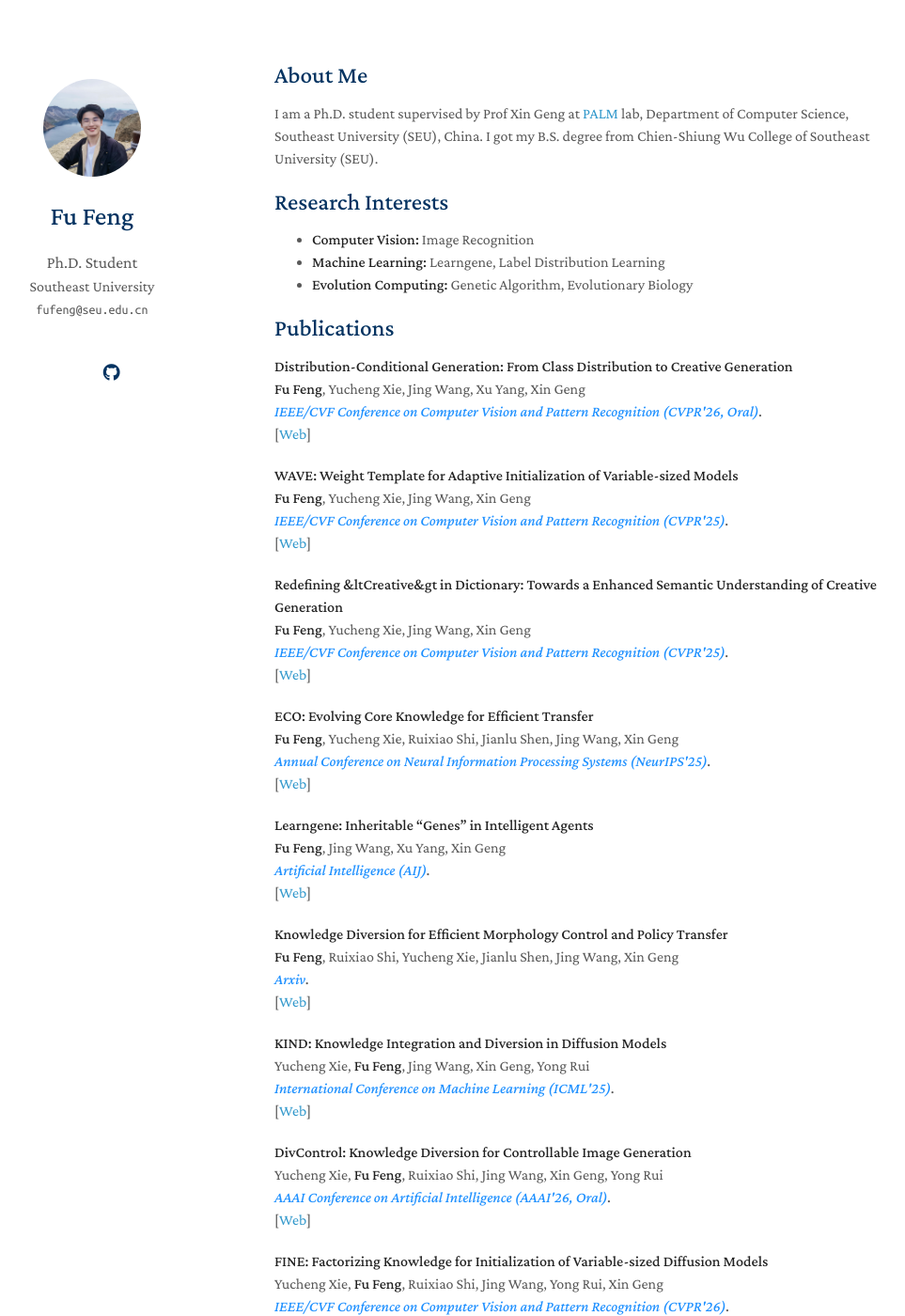
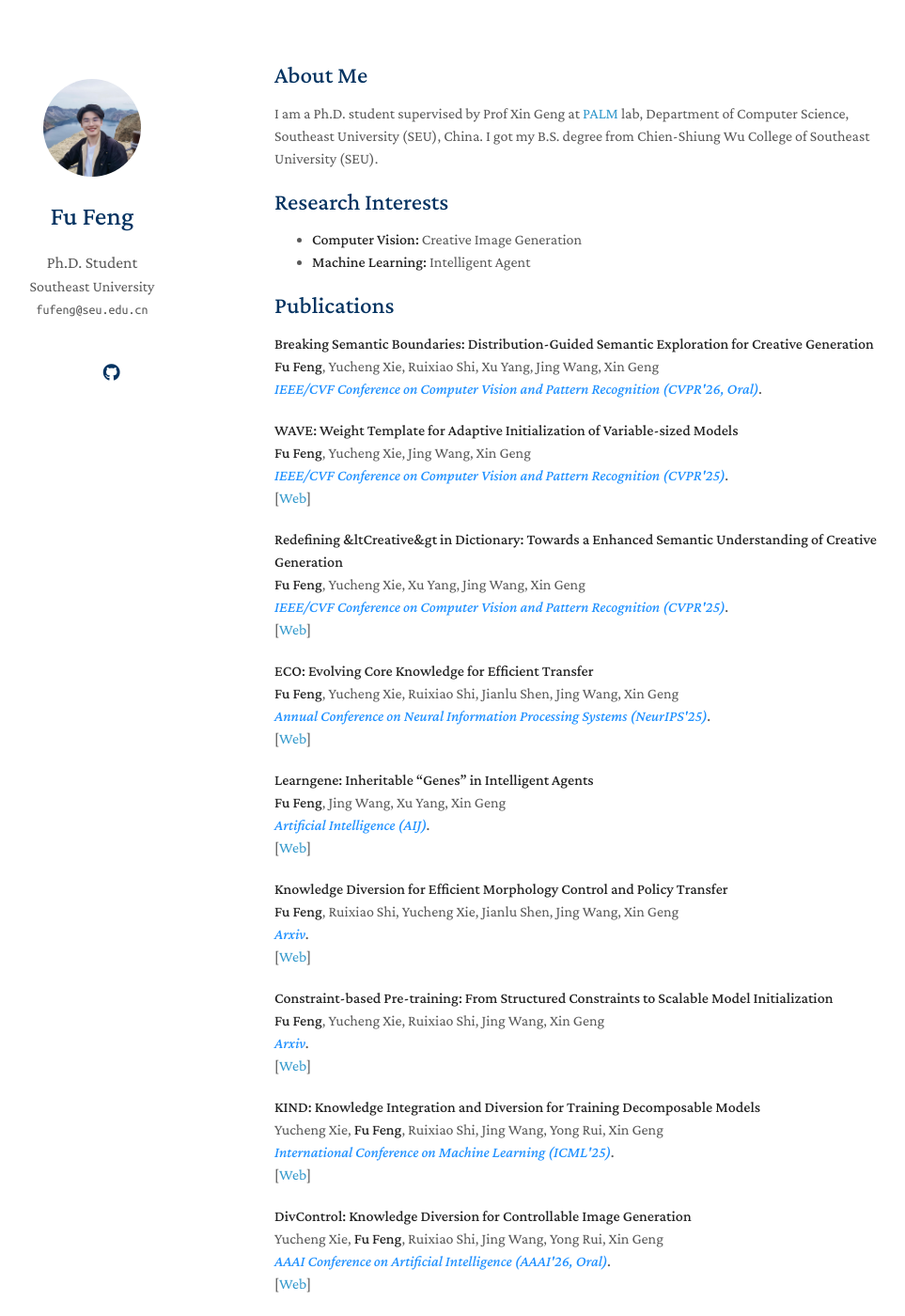
Before and after one commit to fu-feng/fu-feng.github.io, a Jekyll site: the page built from index.md, in a window 1280 px wide and 1400 px high. Shown: the whole window at 94% size, without its empty margins (178-1141 px from the left). Built offline with Jekyll 4.4.1, drawn with Linux system fonts in a browser that asks for light colours; nearby versions of some CDN libraries; a style sheet for code colours, icons or effects is not loaded; our own code applies the rules of GitHub Pages for plain Markdown files; some of the changed text lies outside the part shown.

Commit message:
Update index.md

```diff
--- a/index.md
+++ b/index.md
@@ -8,21 +8,17 @@ I am a Ph.D. student supervised by Prof Xin Geng at [PALM](http://palm.seu.edu.c
 
 ## Research Interests
 
-- **Computer Vision:** Image Recognition
-- **Machine Learning:** Learngene, Label Distribution Learning
-- **Evolution Computing:** Genetic Algorithm, Evolutionary Biology
+- **Computer Vision:** Creative Image Generation
+- **Machine Learning:** Intelligent Agent
 
 ## Publications
 [comment]: <> (Arxiv)
 <div class="paper">
-<p><strong>Distribution-Conditional Generation: From Class Distribution to Creative Generation</strong>
+<p><strong>Breaking Semantic Boundaries: Distribution-Guided Semantic Exploration for Creative Generation</strong>
 <br />
-<strong>Fu Feng</strong>, Yucheng Xie, Jing Wang, Xu Yang, Xin Geng
+<strong>Fu Feng</strong>, Yucheng Xie, Ruixiao Shi, Xu Yang, Jing Wang, Xin Geng
 <br />
 <em><strong><i style="color:#1e90ff">IEEE/CVF Conference on Computer Vision and Pattern Recognition (CVPR'26, Oral)</i></strong>.</em>
-<br />
-   [<a href="https://arxiv.org/abs/2505.03667">Web</a>]
-<br/>
 </p>
 </div>
 
@@ -43,7 +39,7 @@ I am a Ph.D. student supervised by Prof Xin Geng at [PALM](http://palm.seu.edu.c
 <div class="paper">
 <p><strong>Redefining &ltCreative&gt in Dictionary: Towards a Enhanced Semantic Understanding of Creative Generation</strong>
 <br />
-<strong>Fu Feng</strong>, Yucheng Xie, Jing Wang, Xin Geng
+<strong>Fu Feng</strong>, Yucheng Xie, Xu Yang, Jing Wang, Xin Geng
 <br />
 <em><strong><i style="color:#1e90ff">IEEE/CVF Conference on Computer Vision and Pattern Recognition (CVPR'25)</i></strong>.</em>
 <br />
@@ -93,9 +89,22 @@ I am a Ph.D. student supervised by Prof Xin Geng at [PALM](http://palm.seu.edu.c
 
 [comment]: <> (Arxiv)
 <div class="paper">
-<p><strong>KIND: Knowledge Integration and Diversion in Diffusion Models</strong>
+<p><strong>Constraint-based Pre-training: From Structured Constraints to Scalable Model Initialization</strong>
 <br />
-Yucheng Xie, <strong>Fu Feng</strong>, Jing Wang, Xin Geng, Yong Rui
+<strong>Fu Feng</strong>, Yucheng Xie, Ruixiao Shi, Jing Wang, Xin Geng
+<br />
+<em><strong><i style="color:#1e90ff">Arxiv</i></strong>.</em>
+<br />
+   [<a href="https://arxiv.org/abs/2512.09796">Web</a>]
+<br/>
+</p>
+</div>
+
+[comment]: <> (Arxiv)
+<div class="paper">
+<p><strong>KIND: Knowledge Integration and Diversion for Training Decomposable Models</strong>
+<br />
+Yucheng Xie, <strong>Fu Feng</strong>, Ruixiao Shi, Jing Wang, Yong Rui, Xin Geng
 <br />
 <em><strong><i style="color:#1e90ff">International Conference on Machine Learning (ICML'25)</i></strong>.</em>
 <br />
@@ -108,7 +117,7 @@ Yucheng Xie, <strong>Fu Feng</strong>, Jing Wang, Xin Geng, Yong Rui
 <div class="paper">
 <p><strong>DivControl: Knowledge Diversion for Controllable Image Generation</strong>
 <br />
-Yucheng Xie, <strong>Fu Feng</strong>, Ruixiao Shi, Jing Wang, Xin Geng, Yong Rui
+Yucheng Xie, <strong>Fu Feng</strong>, Ruixiao Shi, Jing Wang, Yong Rui, Xin Geng
 <br />
 <em><strong><i style="color:#1e90ff">AAAI Conference on Artificial Intelligence (AAAI'26, Oral)</i></strong>.</em>
 <br />
@@ -132,11 +141,37 @@ Yucheng Xie, <strong>Fu Feng</strong>, Ruixiao Shi, Jing Wang, Yong Rui, Xin Gen
 
 [comment]: <> (Arxiv)
 <div class="paper">
+<p><strong>Self-Supervised Weight Templates for Scalable Vision Model Initialization</strong>
+<br />
+Yucheng Xie, <strong>Fu Feng</strong>, Ruixiao Shi, Jing Wang, Yong Rui, Xin Geng
+<br />
+<em><strong><i style="color:#1e90ff">Arxiv</i></strong>.</em>
+<br />
+   [<a href="https://arxiv.org/abs/2409.19289">Web</a>]
+<br/>
+</p>
+</div>
+
+[comment]: <> (Arxiv)
+<div class="paper">
 <p><strong>A Unified Framework for Knowledge Transfer in Bidirectional Model Scaling</strong>
 <br />
-JIanlu Shen, <strong>Fu Feng</strong>, Jiaze Xu, Yucheng Xie, Jiaqi Lv, Xin Geng
+Jianlu Shen, <strong>Fu Feng</strong>, Jiaze Xu, Yucheng Xie, Jiaqi Lv, Xin Geng
 <br />
 <em><strong><i style="color:#1e90ff">IEEE/CVF Conference on Computer Vision and Pattern Recognition (CVPR'26)</i></strong>.</em>
+<br />
+   [<a href="https://arxiv.org/abs/2409.19289">Web</a>]
+<br/>
+</p>
+</div>
+
+[comment]: <> (Arxiv)
+<div class="paper">
+<p><strong>One-for-All Model Initialization with Frequency-Domain Knowledge</strong>
+<br />
+Jianlu Shen, <strong>Fu Feng</strong>, Yucheng Xie, Jiaqi Lv, Xin Geng
+<br />
+<em><strong><i style="color:#1e90ff">Arxiv</i></strong>.</em>
 <br />
    [<a href="https://arxiv.org/abs/2409.19289">Web</a>]
 <br/>
@@ -148,6 +183,19 @@ JIanlu Shen, <strong>Fu Feng</strong>, Jiaze Xu, Yucheng Xie, Jiaqi Lv, Xin Geng
 <p><strong>FAD: Frequency Adaptation and Diversion for Cross-domain Few-shot Learning</strong>
 <br />
 Ruixiao Shi, <strong>Fu Feng</strong>, Yucheng Xie, Jing Wang, Xin Geng
+<br />
+<em><strong><i style="color:#1e90ff">Arxiv</i></strong>.</em>
+<br />
+   [<a href="https://arxiv.org/abs/2505.08349">Web</a>]
+<br/>
+</p>
+</div>
+
+[comment]: <> (Arxiv)
+<div class="paper">
+<p><strong>A Creative Agent is Worth a 64-Token Template</strong>
+<br />
+Ruixiao Shi, <strong>Fu Feng</strong>, Yucheng Xie, Xu Yang, Jing Wang, Xin Geng
 <br />
 <em><strong><i style="color:#1e90ff">Arxiv</i></strong>.</em>
 <br />
```
